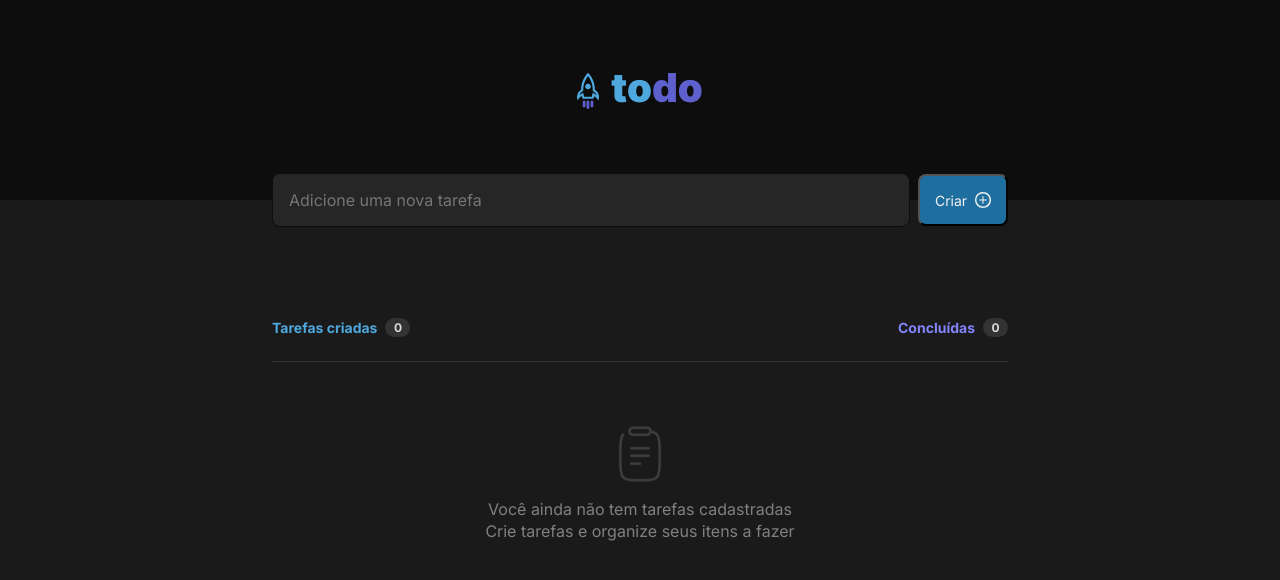
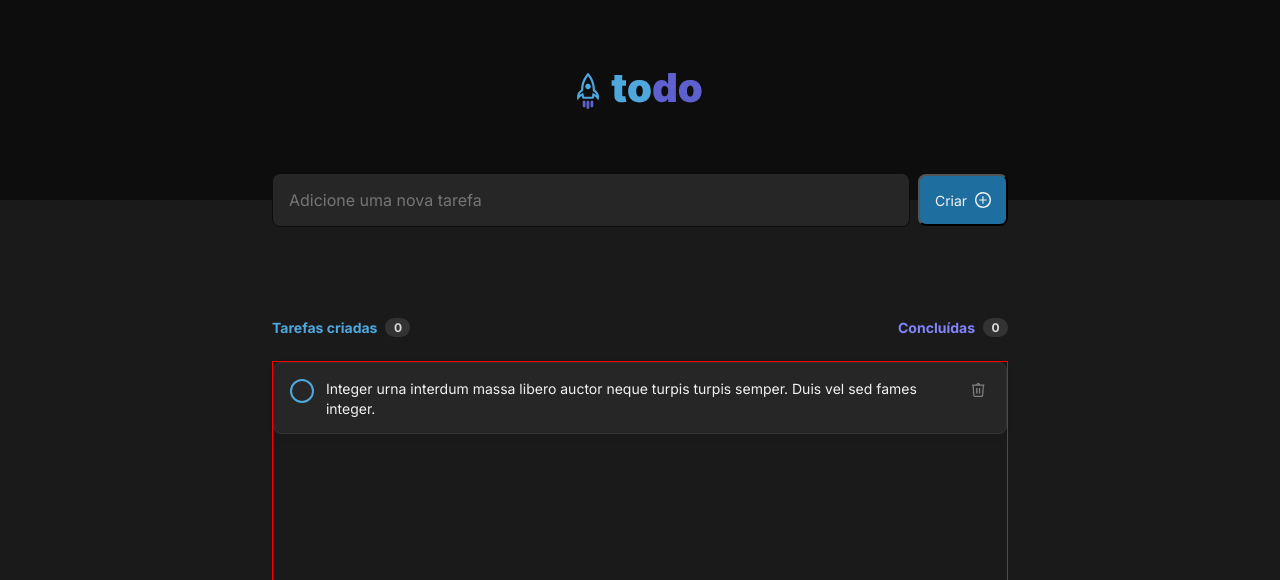
Before and after one commit to williane/01-ignite-desafio-toDoList, a React (Vite) app: page / in a window 1280 px wide. Shown: the top 580 px of the page. Built offline with nearby package versions, Linux system fonts and the light colour scheme.

Commit message:
Components: TasksLists and TaskDetail

```diff
--- /dev/null
+++ b/src/components/tasks/TasksList/TaskDetail/index.tsx
@@ -0,0 +1,17 @@
+import Trash from "../../../../assets/trash.svg";
+import styles from "./styles.module.css";
+
+export function TaskDetail() {
+  return (
+    <div className={styles.task}>
+      <button className={styles.check}></button>
+      <p>
+        Integer urna interdum massa libero auctor neque turpis turpis semper.
+        Duis vel sed fames integer.
+      </p>
+      <button className={styles.trash}>
+        <img src={Trash} alt="icone de deleção" />
+      </button>
+    </div>
+  );
+}
--- /dev/null
+++ b/src/components/tasks/TasksList/TaskDetail/styles.module.css
@@ -0,0 +1,45 @@
+.task {
+  display: flex;
+  align-items: flex-start;
+
+  gap: 0.75rem;
+
+  width: 100%;
+  height: 4.5rem;
+
+  padding: 1rem;
+
+  background: var(--gray-500);
+  box-shadow: 0px 2px 8px rgba(0, 0, 0, 0.06);
+
+  border: 1px solid var(--gray-400);
+  border-radius: 8px;
+
+}
+
+.check{
+  width: 1.5rem;
+  height: 1.5rem;
+
+  background-color: transparent;
+
+  border: 2px solid var(--blue-300);
+  border-radius: 999999px;
+
+}
+
+.task > p {
+  width: 39.5rem;
+  max-width: 39.5rem;
+
+  font-size: 0.875rem;
+  line-height: 1.25rem;
+}
+
+.trash {
+  width: 1.5rem;
+  height: 1.5rem;
+
+  background-color: transparent;
+  border: none;
+}
--- /dev/null
+++ b/src/components/tasks/TasksList/index.tsx
@@ -0,0 +1,10 @@
+import styles from "./styles.module.css";
+import { TaskDetail } from "./TaskDetail";
+
+export function TasksList() {
+  return (
+    <div className={styles.wrapper}>
+      <TaskDetail />
+    </div>
+  );
+}
--- /dev/null
+++ b/src/components/tasks/TasksList/styles.module.css
@@ -0,0 +1,13 @@
+.wrapper {
+  display: flex;
+  flex-direction: column;
+
+  gap: 0.75rem;
+
+  width: 100%;
+  height: 100%;
+
+  margin-top: 1.5rem;
+
+  border: 1px solid red;
+}
--- a/src/components/tasks/index.tsx
+++ b/src/components/tasks/index.tsx
@@ -1,4 +1,5 @@
 import { TaskEmpty } from "./TaskEmpty";
+import { TasksList } from "./TasksList";
 
 import styles from "./styles.module.css";
 
@@ -15,7 +16,7 @@ export function Tasks() {
           <span>0</span>
         </div>
       </div>
-      <TaskEmpty />
+      <TasksList />
     </div>
   );
 }
```
Also changed, not shown: src/assets/trash.svg (added).
